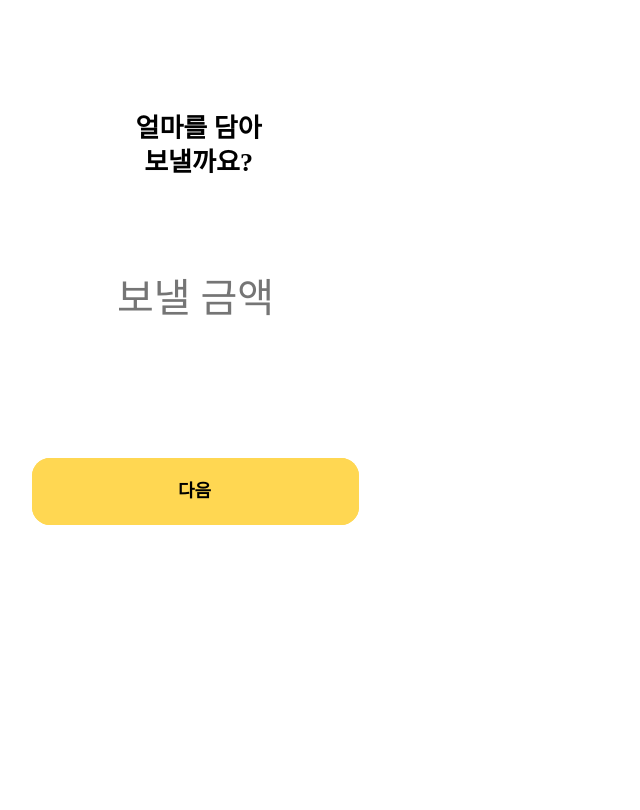
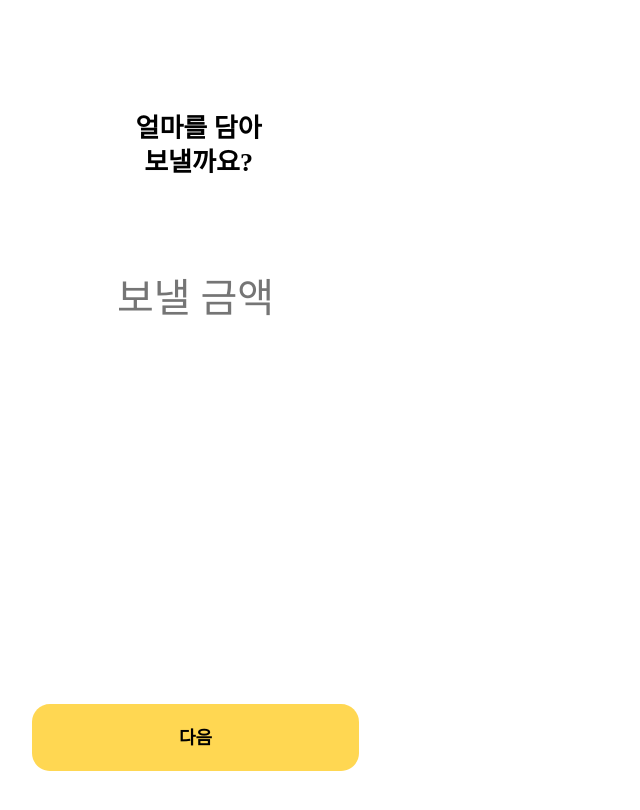
Before and after one commit to kker5/web-test, a website: page public/amount.html in a window 1280 px wide. Shown: the whole page, without its empty margins (0-640 px from the left). Drawn offline with Linux system fonts and the light colour scheme.

Commit message:
amount.html 수정

```diff
--- a/public/amount.html
+++ b/public/amount.html
@@ -12,35 +12,23 @@
         <div data-layer="얼마를 담아 보낼까요?"
             style="left: 127.5px; top: 104px; position: absolute; text-align: center; color: black; font-size: 26px; font-family: SpoqaHanSans; font-weight: 700; line-height: 34px; word-wrap: break-word">
             얼마를 담아 <br />보낼까요?</div>
-        <!-- <img data-layer="IMG_19CFECA986C2-1 1"
-            style="width: 375px; height: 279px; left: 0px; top: 533px; position: absolute"
-            src="https://placehold.co/375x279" /> -->
         <div data-layer="300,000"
             style="left: 85.5px; top: 266px; position: absolute; text-align: center; color: black; font-size: 34px; font-family: SpoqaHanSans; font-weight: 700; line-height: 38px; word-wrap: break-word">
             <input type="text" id="amount" placeholder="보낼 금액"
                 style="width: 200px; font-family: Pretendard; font-size: 40px; text-align: right; border: none; outline: none; background: transparent; text-align: center;"
                 oninput="removeFormatting(this)" onblur="formatWithWon(this)" value="" />
         </div>
-        <div data-svg-wrapper data-layer="Rectangle 6" style="left: 24px; top: 450px; position: absolute">
+        <div data-svg-wrapper data-layer="Rectangle 6" style="left: 24px; top: 696px; position: absolute">
             <svg width="327" height="67" viewBox="0 0 327 67" fill="none" xmlns="http://www.w3.org/2000/svg">
                 <path
                     d="M0 18C0 8.05888 8.05888 0 18 0H309C318.941 0 327 8.05888 327 18V49C327 58.9411 318.941 67 309 67H18C8.05887 67 0 58.9411 0 49V18Z"
                     fill="#FFD752" />
             </svg>
         </div>
-        <div data-layer="다음"
-            style="left: 169px; top: 464px; position: absolute; text-align: center; color: black; font-size: 20px; font-family: SpoqaHanSans; font-weight: 700; line-height: 38px; word-wrap: break-word">
-            다음</div>
-        <div data-svg-wrapper data-layer="Rectangle 6" style="left: 24px; top: 450px; position: absolute">
-            <svg width="327" height="67" viewBox="0 0 327 67" fill="none" xmlns="http://www.w3.org/2000/svg">
-                <path
-                    d="M0 18C0 8.05888 8.05888 0 18 0H309C318.941 0 327 8.05888 327 18V49C327 58.9411 318.941 67 309 67H18C8.05887 67 0 58.9411 0 49V18Z"
-                    fill="#FFD752" />
-            </svg>
-        </div>
-        <div data-layer="다음"
-            style="left: 170px; top: 464px; position: absolute; text-align: center; color: black; font-size: 18px; font-family: SpoqaHanSans; font-weight: 700; line-height: 38px; word-wrap: break-word">
-            다음</div>
+        <button data-layer="다음"
+            style="left: 165px; top: 710px; position: absolute; text-align: center; color: black; font-size: 18px; font-family: SpoqaHanSans; font-weight: 700; line-height: 38px; word-wrap: break-word; background: none; border: none; cursor: pointer;">
+            다음
+        </button>
     </div>
     </div>
     <script>
@@ -56,6 +44,5 @@
                 input.value = '';
             }
         }
-
     </script>
 </body>
```
